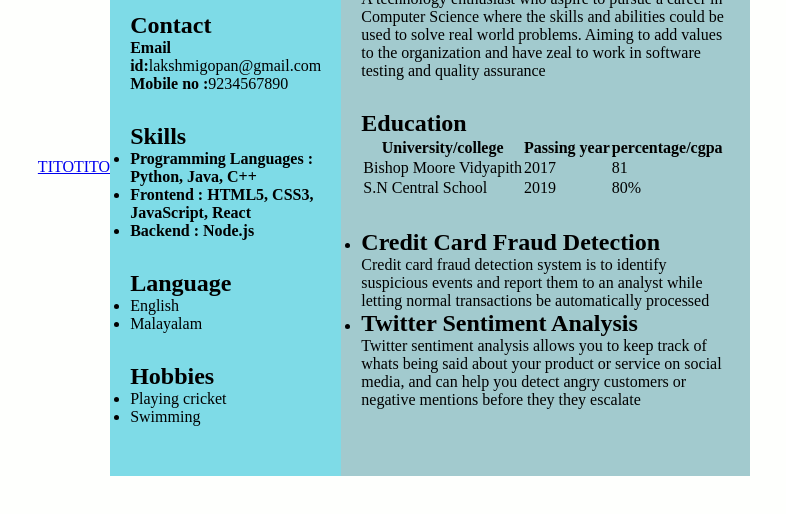
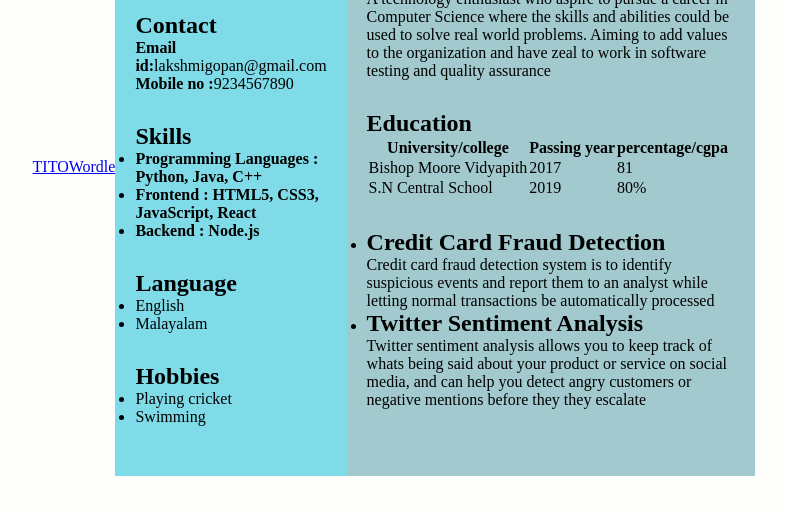
Before and after one commit to lakshmi248/lakshmi248.github.io, a plain HTML site: page index.html in a window 1280 px wide. Shown: the part 142-656 px from the top of the page, without its empty margins (246-1032 px from the left). Drawn offline with Linux system fonts and the light colour scheme.

Commit message:
Update index.html

```diff
--- a/index.html
+++ b/index.html
@@ -12,7 +12,7 @@
 <body>
 	<a href="https://lakshmi248.github.io/Tic-Tac-Toe">TITO</a>
 	<br>
-	<a href="https://lakshmi248.github.io/Wordle">TITO</a>
+	<a href="https://lakshmi248.github.io/Wordle">Wordle</a>
 	<div class="full">
 		<div class="left">
 			<div class="image">
```
